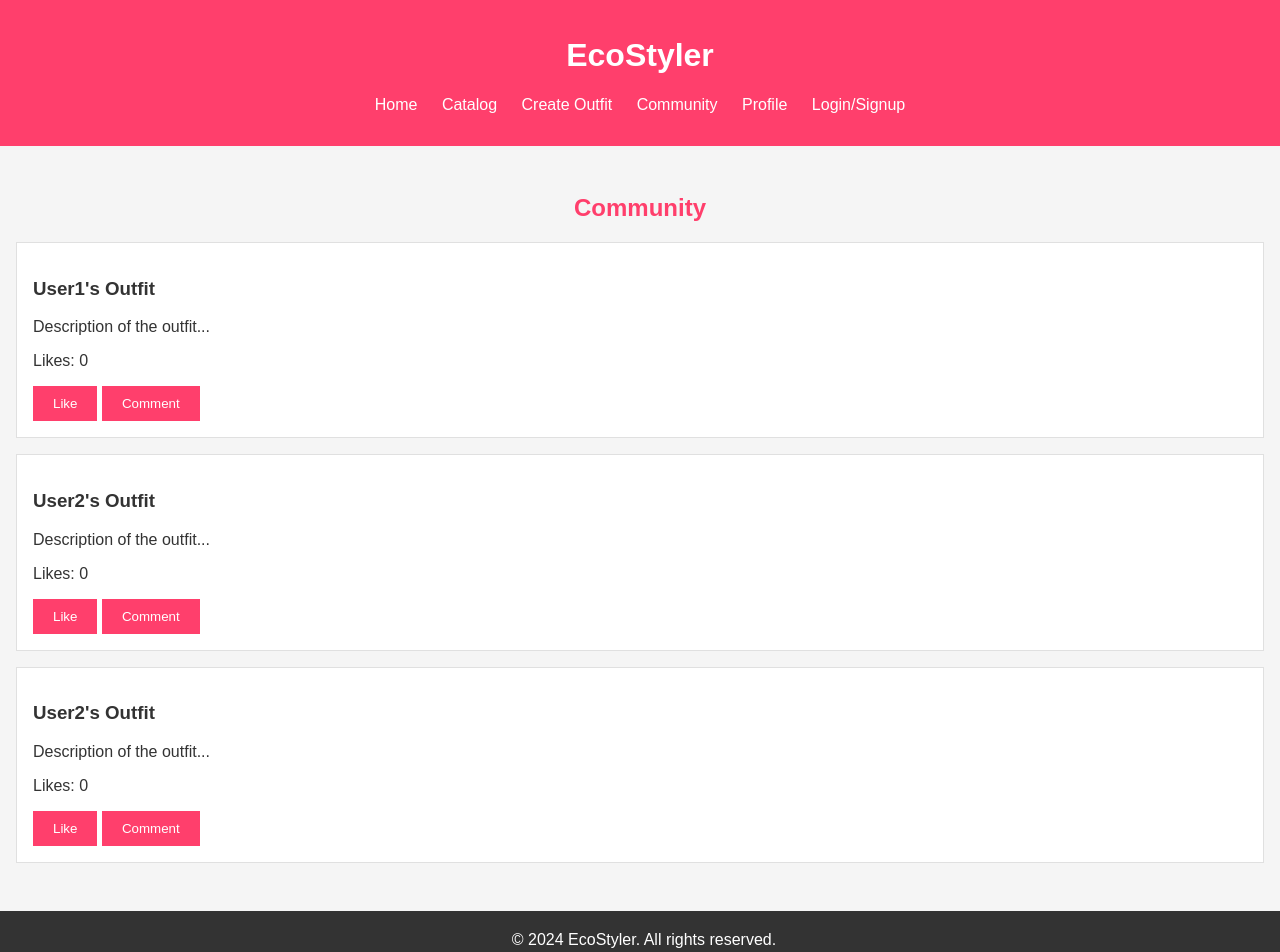
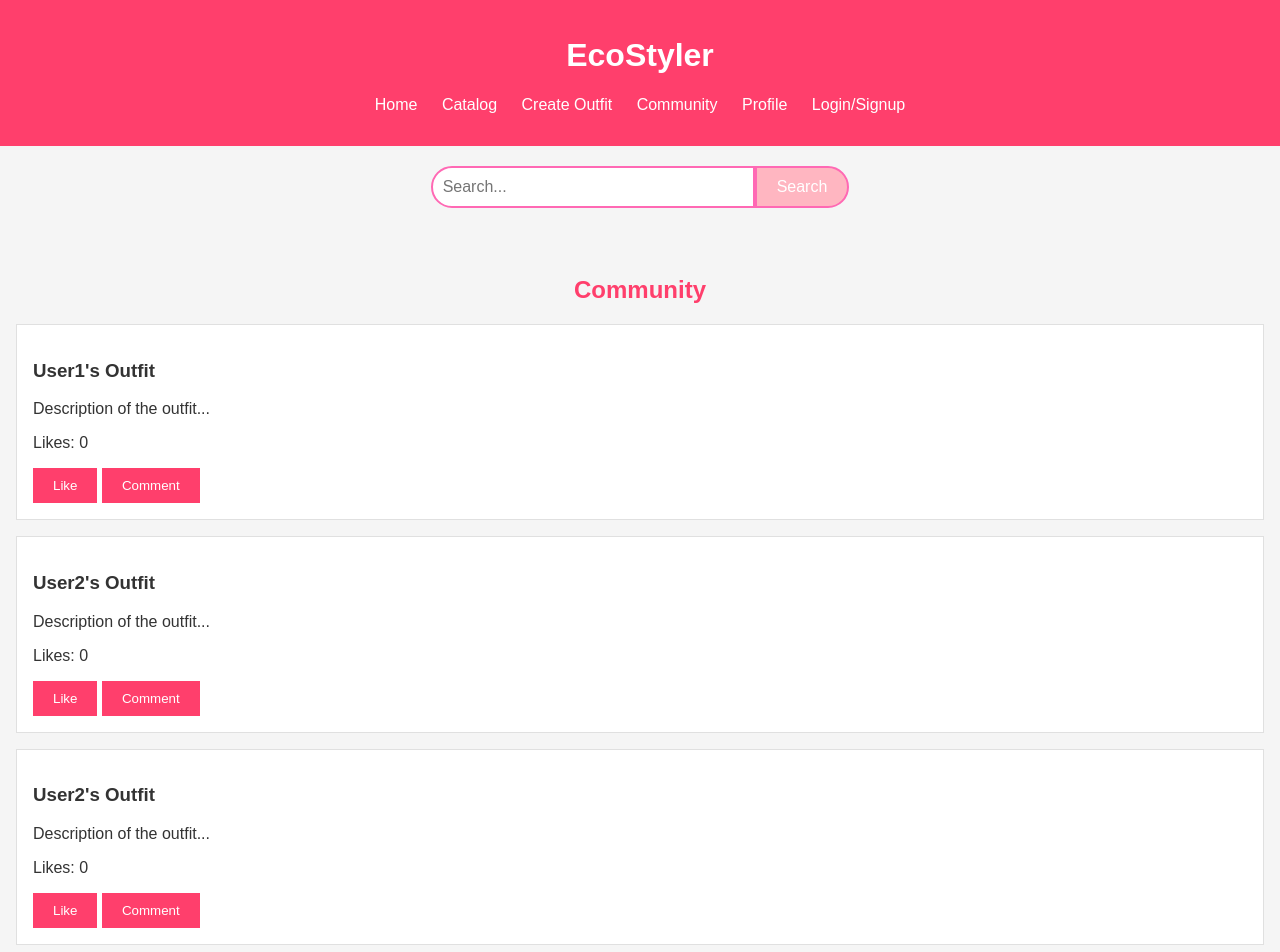
Before and after one commit to Garima3110/EcoStyler, a plain HTML site: page client/community.html in a window 1280 px wide. Shown: the top 952 px of the page. Drawn offline with Linux system fonts and the light colour scheme.

Commit message:
changed in community

```diff
--- a/client/community.html
+++ b/client/community.html
@@ -20,6 +20,10 @@
             </ul>
         </nav>
     </header>
+    <div class="search-container">
+        <input type="text" id="searchInput" placeholder="Search...">
+        <button id="searchButton" onclick="performSearch()">Search</button>
+    </div>
     <main>
         <section class="community">
             <h2>Community</h2>
--- a/client/community.js
+++ b/client/community.js
@@ -61,3 +61,19 @@ document.addEventListener('DOMContentLoaded', () => {
         button.addEventListener('click', likePost);
     });
 });
+function performSearch() {
+    const query = document.getElementById('searchInput').value;
+    const resultsContainer = document.getElementById('searchResults');
+
+    // Clear previous results
+    resultsContainer.innerHTML = '';
+
+    // Perform search logic (this is just a placeholder)
+    // You can replace this with your actual search logic
+    if (query) {
+        resultsContainer.innerHTML = `Results for "${query}":`;
+        // Here you can append actual search results
+    } else {
+        resultsContainer.innerHTML = 'Please enter a search query.';
+    }
+}
--- a/client/styles.css
+++ b/client/styles.css
@@ -356,3 +356,36 @@ footer {
     transform: scale(1.3);
     color: red; /* Optional: change the color to indicate like */
 }
+.search-container {
+    margin: 20px auto;
+    display: flex;
+    justify-content: center;
+    align-items: center;
+}
+
+#searchInput {
+    border: 2px solid #ff69b4;
+    outline: none;
+    padding: 10px;
+    width: 300px;
+    border-radius: 25px 0 0 25px;
+    font-size: 16px;
+}
+
+#searchButton {
+    background-color: #ffb6c1; /* Light Pink */
+    border: 2px solid #ff69b4;
+    color: #fff;
+    padding: 10px 20px;
+    text-align: center;
+    text-decoration: none;
+    display: inline-block;
+    font-size: 16px;
+    cursor: pointer;
+    border-radius: 0 25px 25px 0;
+    transition: background-color 0.3s ease;
+}
+
+#searchButton:hover {
+    background-color: #ff69b4;
+}
```
